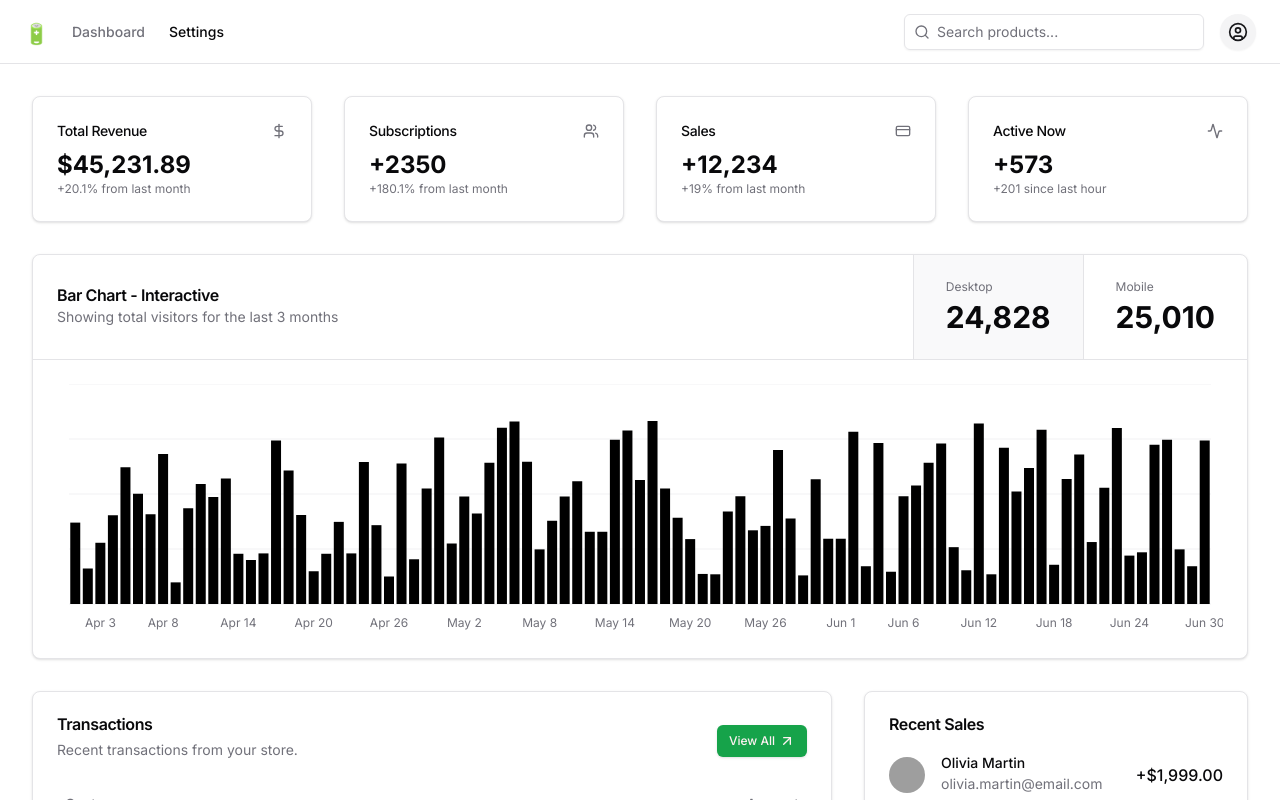
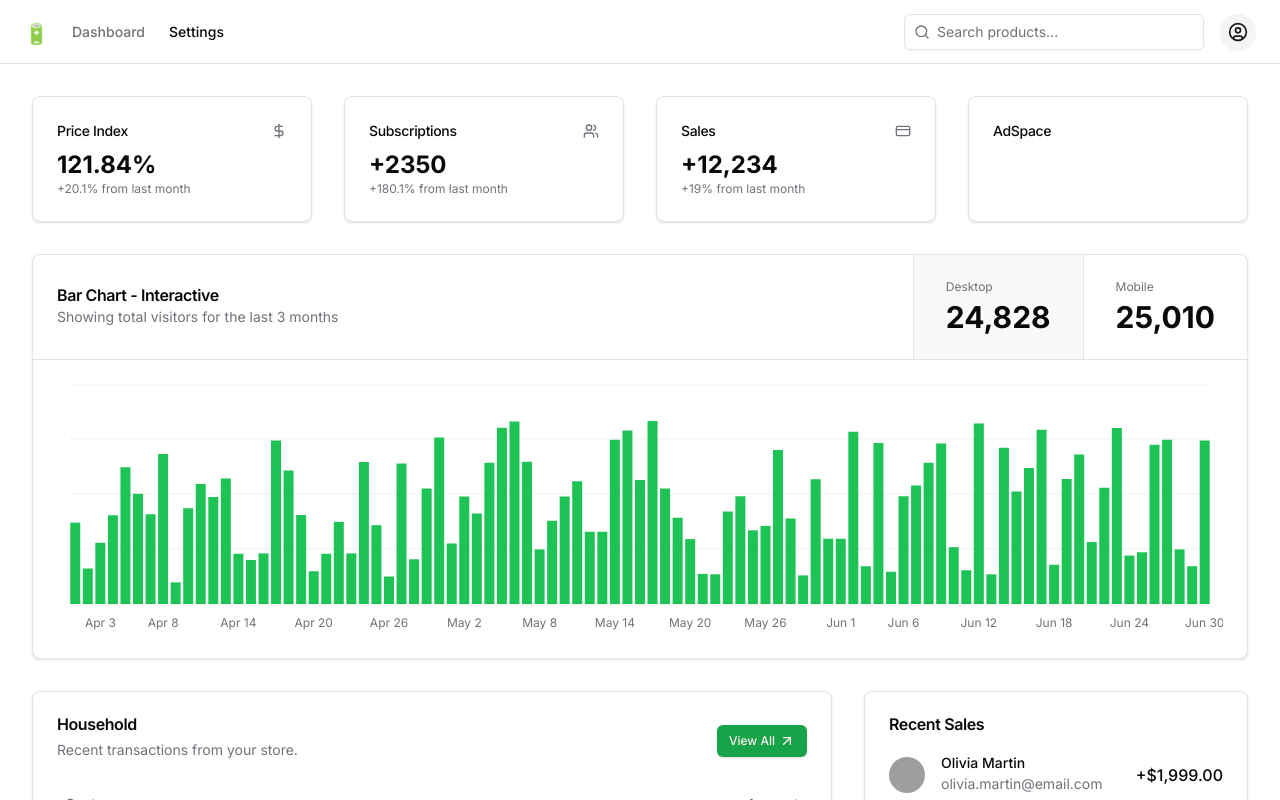
Before and after one commit to bodeby/electrify, a Next.js app: page /dashboard in a window 1280 px wide. Shown: the top 800 px of the page. Built offline with nearby package versions, Linux system fonts and the light colour scheme; grey boxes are pictures that could not be loaded.

Commit message:
feat(dashboard): just working on just charting

```diff
--- a/src/app/dashboard/page.tsx
+++ b/src/app/dashboard/page.tsx
@@ -38,18 +38,17 @@ export default function Dashboard() {
         <div className="grid gap-4 md:grid-cols-2 md:gap-8 lg:grid-cols-4">
           <Card x-chunk="dashboard-01-chunk-0">
             <CardHeader className="flex flex-row items-center justify-between space-y-0 pb-2">
-              <CardTitle className="text-sm font-medium">
-                Total Revenue
-              </CardTitle>
+              <CardTitle className="text-sm font-medium">Price Index</CardTitle>
               <DollarSign className="h-4 w-4 text-muted-foreground" />
             </CardHeader>
             <CardContent>
-              <div className="text-2xl font-bold">$45,231.89</div>
+              <div className="text-2xl font-bold">121.84%</div>
               <p className="text-xs text-muted-foreground">
                 +20.1% from last month
               </p>
             </CardContent>
           </Card>
+
           <Card x-chunk="dashboard-01-chunk-1">
             <CardHeader className="flex flex-row items-center justify-between space-y-0 pb-2">
               <CardTitle className="text-sm font-medium">
@@ -64,6 +63,7 @@ export default function Dashboard() {
               </p>
             </CardContent>
           </Card>
+
           <Card x-chunk="dashboard-01-chunk-2">
             <CardHeader className="flex flex-row items-center justify-between space-y-0 pb-2">
               <CardTitle className="text-sm font-medium">Sales</CardTitle>
@@ -76,17 +76,11 @@ export default function Dashboard() {
               </p>
             </CardContent>
           </Card>
+
           <Card x-chunk="dashboard-01-chunk-3">
             <CardHeader className="flex flex-row items-center justify-between space-y-0 pb-2">
-              <CardTitle className="text-sm font-medium">Active Now</CardTitle>
-              <Activity className="h-4 w-4 text-muted-foreground" />
+              <CardTitle className="text-sm font-medium">AdSpace</CardTitle>
             </CardHeader>
-            <CardContent>
-              <div className="text-2xl font-bold">+573</div>
-              <p className="text-xs text-muted-foreground">
-                +201 since last hour
-              </p>
-            </CardContent>
           </Card>
         </div>
 
@@ -96,7 +90,7 @@ export default function Dashboard() {
           <Card className="xl:col-span-2" x-chunk="dashboard-01-chunk-4">
             <CardHeader className="flex flex-row items-center">
               <div className="grid gap-2">
-                <CardTitle>Transactions</CardTitle>
+                <CardTitle>Household</CardTitle>
                 <CardDescription>
                   Recent transactions from your store.
                 </CardDescription>
--- a/src/app/globals.css
+++ b/src/app/globals.css
@@ -1,7 +1,6 @@
 @tailwind base;
 @tailwind components;
 @tailwind utilities;
-
 
 @layer base {
   :root {
@@ -25,11 +24,11 @@
     --input: 240 5.9% 90%;
     --ring: 142.1 76.2% 36.3%;
     --radius: 0.5rem;
-    --chart-1: ;
-    --chart-2: ;
-    --chart-3: ;
-    --chart-4: ;
-    --chart-5: ;
+    --chart-1: 139 65% 20%;
+    --chart-2: 140 74% 44%;
+    --chart-3: 142 88% 28%;
+    --chart-4: 137 55% 15%;
+    --chart-5: 141 40% 9%;
   }
 
   .dark {
@@ -52,14 +51,13 @@
     --border: 240 3.7% 15.9%;
     --input: 240 3.7% 15.9%;
     --ring: 142.4 71.8% 29.2%;
-    --chart-1: ;
-    --chart-2: ;
-    --chart-3: ;
-    --chart-4: ;
-    --chart-5: ;
+    --chart-1: 142 88% 28%;
+    --chart-2: 139 65% 20%;
+    --chart-3: 140 74% 24%;
+    --chart-4: 137 55% 15%;
+    --chart-5: 141 40% 9%;
   }
 }
-
 
 @layer base {
   * {
--- a/src/components/charts/prediction-chart.tsx
+++ b/src/components/charts/prediction-chart.tsx
@@ -1,7 +1,7 @@
-"use client"
+"use client";
 
-import * as React from "react"
-import { Bar, BarChart, CartesianGrid, XAxis } from "recharts"
+import * as React from "react";
+import { Bar, BarChart, CartesianGrid, XAxis } from "recharts";
 
 import {
   Card,
@@ -9,14 +9,14 @@ import {
   CardDescription,
   CardHeader,
   CardTitle,
-} from "@/components/ui/card"
+} from "@/components/ui/card";
 
 import {
   ChartConfig,
   ChartContainer,
   ChartTooltip,
   ChartTooltipContent,
-} from "@/components/ui/chart"
+} from "@/components/ui/chart";
 
 const chartData = [
   { date: "2024-04-01", desktop: 222, mobile: 150 },
@@ -110,33 +110,29 @@ const chartData = [
   { date: "2024-06-28", desktop: 149, mobile: 200 },
   { date: "2024-06-29", desktop: 103, mobile: 160 },
   { date: "2024-06-30", desktop: 446, mobile: 400 },
-]
+];
 
 const chartConfig = {
   views: {
-    label: "Page Views",
+    label: "Spot Price",
   },
   desktop: {
     label: "Desktop",
-    color: "hsl(var(--chart-1))",
+    color: "hsl(var(--chart-2))",
   },
   mobile: {
     label: "Mobile",
-    color: "hsl(var(--chart-2))",
+    color: "hsl(var(--chart-1))",
   },
-} satisfies ChartConfig
+} satisfies ChartConfig;
 
 export function PredictionChart() {
-  const [activeChart, setActiveChart] =
-    React.useState<keyof typeof chartConfig>("desktop")
+  const [activeChart, setActiveChart] = React.useState<keyof typeof chartConfig>("desktop");
 
-  const total = React.useMemo(
-    () => ({
-      desktop: chartData.reduce((acc, curr) => acc + curr.desktop, 0),
-      mobile: chartData.reduce((acc, curr) => acc + curr.mobile, 0),
-    }),
-    []
-  )
+  const total = React.useMemo(() => ({
+    desktop: chartData.reduce((acc, curr) => acc + curr.desktop, 0),
+    mobile: chartData.reduce((acc, curr) => acc + curr.mobile, 0),
+  }), []);
 
   return (
     <Card>
@@ -149,7 +145,7 @@ export function PredictionChart() {
         </div>
         <div className="flex">
           {["desktop", "mobile"].map((key) => {
-            const chart = key as keyof typeof chartConfig
+            const chart = key as keyof typeof chartConfig;
             return (
               <button
                 key={chart}
@@ -164,7 +160,7 @@ export function PredictionChart() {
                   {total[key as keyof typeof total].toLocaleString()}
                 </span>
               </button>
-            )
+            );
           })}
         </div>
       </CardHeader>
@@ -189,11 +185,11 @@ export function PredictionChart() {
               tickMargin={8}
               minTickGap={32}
               tickFormatter={(value) => {
-                const date = new Date(value)
+                const date = new Date(value);
                 return date.toLocaleDateString("en-US", {
                   month: "short",
                   day: "numeric",
-                })
+                });
               }}
             />
             <ChartTooltip
@@ -206,7 +202,7 @@ export function PredictionChart() {
                       month: "short",
                       day: "numeric",
                       year: "numeric",
-                    })
+                    });
                   }}
                 />
               }
@@ -216,5 +212,5 @@ export function PredictionChart() {
         </ChartContainer>
       </CardContent>
     </Card>
-  )
+  );
 }
```
